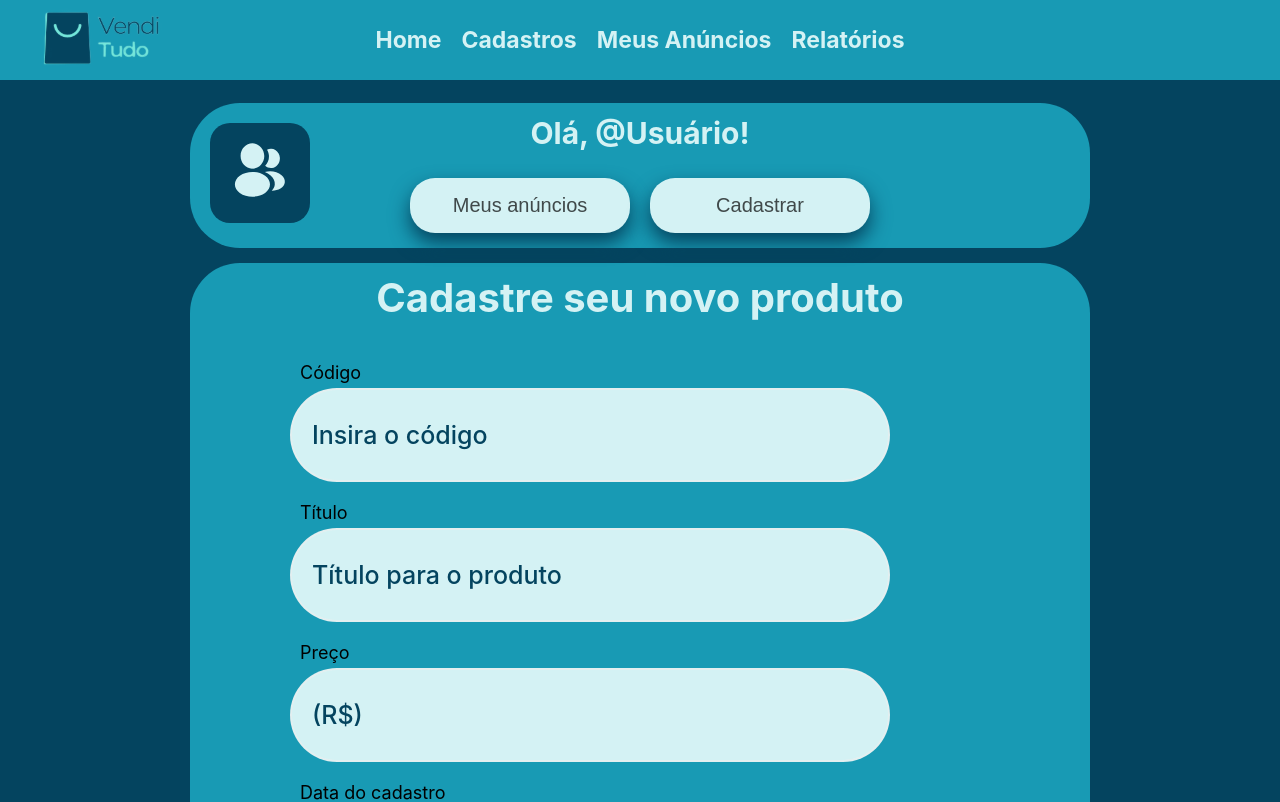
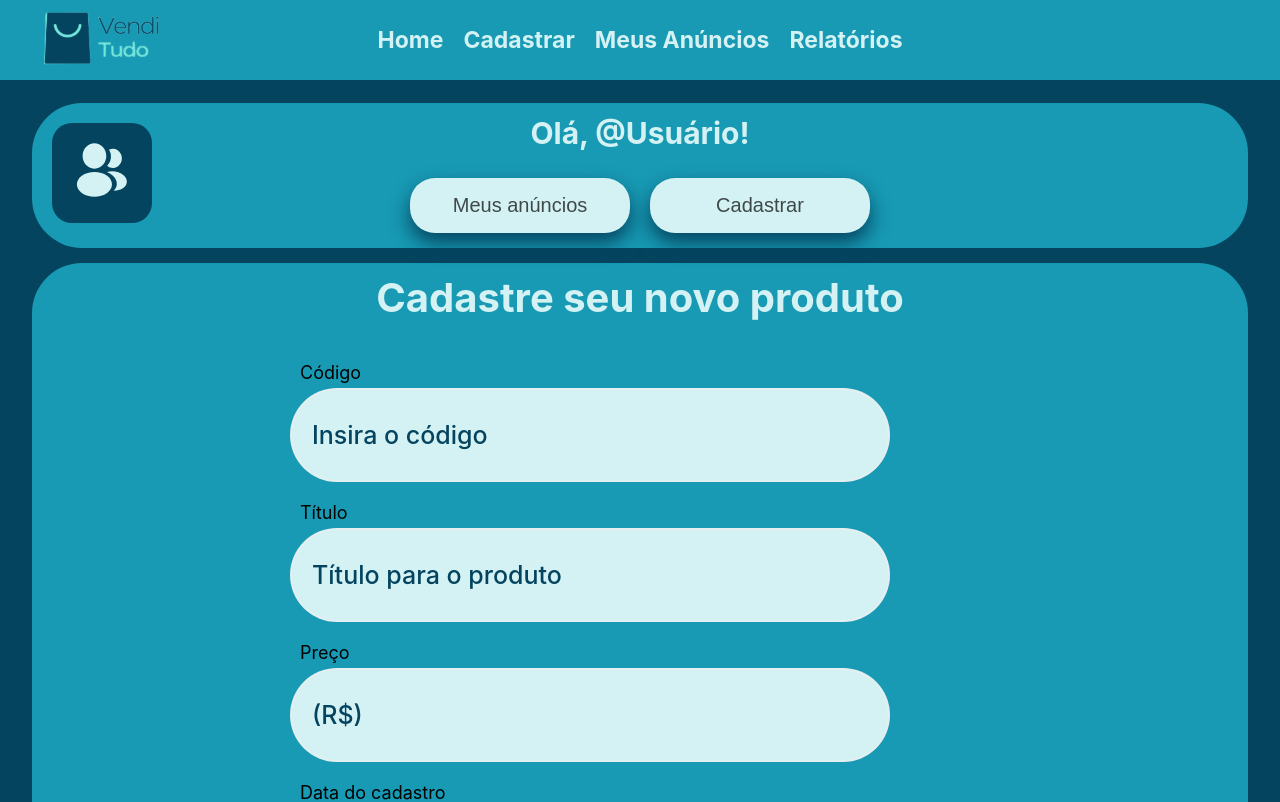
Before and after one commit to RuanL-Dev/Desafio_React_Jr, a Next.js app: page /newProduct in a window 1280 px wide. Shown: the top 802 px of the page. Built offline with nearby package versions, Linux system fonts and the light colour scheme; what joi-objectid would draw is missing.

Commit message:
media adjust in the components

```diff
--- a/src/components/layout/Body.jsx
+++ b/src/components/layout/Body.jsx
@@ -6,6 +6,10 @@ const StyledBody = styled.div`
   align-items: center;
   justify-content: center;
   gap: 15px;
+
+  @media (max-width: 800px) {
+    width: 900px;
+  }
 `
 
 export default function Body({ children }) {
--- a/src/components/layout/ContainerPage.jsx
+++ b/src/components/layout/ContainerPage.jsx
@@ -2,7 +2,7 @@ import styled from 'styled-components'
 
 const StyledMainContainer = styled.div`
   background-color: ${(props) => props.theme.secondBackgroundColor};
-  width: 900px;
+  width: 95%;
   min-height: 100vh;
   display: flex;
   align-items: center;
--- a/src/components/layout/UserContainer.jsx
+++ b/src/components/layout/UserContainer.jsx
@@ -8,7 +8,7 @@ import IconImage from '../iconImage/IconImage'
 const StyledMainContainer = styled.div`
   background-color: ${(props) => props.theme.secondBackgroundColor};
   margin-top: 1vh;
-  width: 900px;
+  width: 95%;
   min-height: 15vh;
   display: flex;
   align-items: center;
--- a/src/components/navbar/RightNavBar.jsx
+++ b/src/components/navbar/RightNavBar.jsx
@@ -5,9 +5,10 @@ import styled from 'styled-components'
 import IconImage from '../iconImage/IconImage'
 
 const StyledLogo = styled.div`
-  width: 14vh;
+  width: 11vh;
   position: absolute;
   left: 25px;
+  cursor: pointer;
 `
 
 const StyledUl = styled.ul`
@@ -52,10 +53,10 @@ const StyledUl = styled.ul`
     transform: ${({ open }) => (open ? 'translateX(0)' : 'translateX(100%)')};
     top: 0;
     right: 0;
-    height: 50vh;
-    width: 300px;
-    gap: 30px;
-    font-size: 35px;
+    height: 45vh;
+    width: 350px;
+    gap: 40px;
+    font-size: 45px;
     transition: transform 0.3s ease-in-out;
   }
 `
@@ -76,12 +77,12 @@ const RightNavBar = ({ open }) => {
 
   return (
     <>
-      <StyledLogo>
+      <StyledLogo onClick={handleClicktoMyAdds}>
         <IconImage imageName="VendiTudo" type="svg" size="170px" />
       </StyledLogo>
       <StyledUl open={open}>
         <li onClick={handleClicktoMyAdds}>Home</li>
-        <li onClick={handleClickToNewProduct}>Cadastros</li>
+        <li onClick={handleClickToNewProduct}>Cadastrar</li>
         <li onClick={handleClicktoMyAdds}>Meus Anúncios</li>
         <li onClick={handleClick}>Relatórios</li>
       </StyledUl>
```
Also changed, not shown: src/components/Input/SearchInput.jsx (+2 -11 lines), src/components/cards/CardsAds.jsx (+14 -0 lines).
